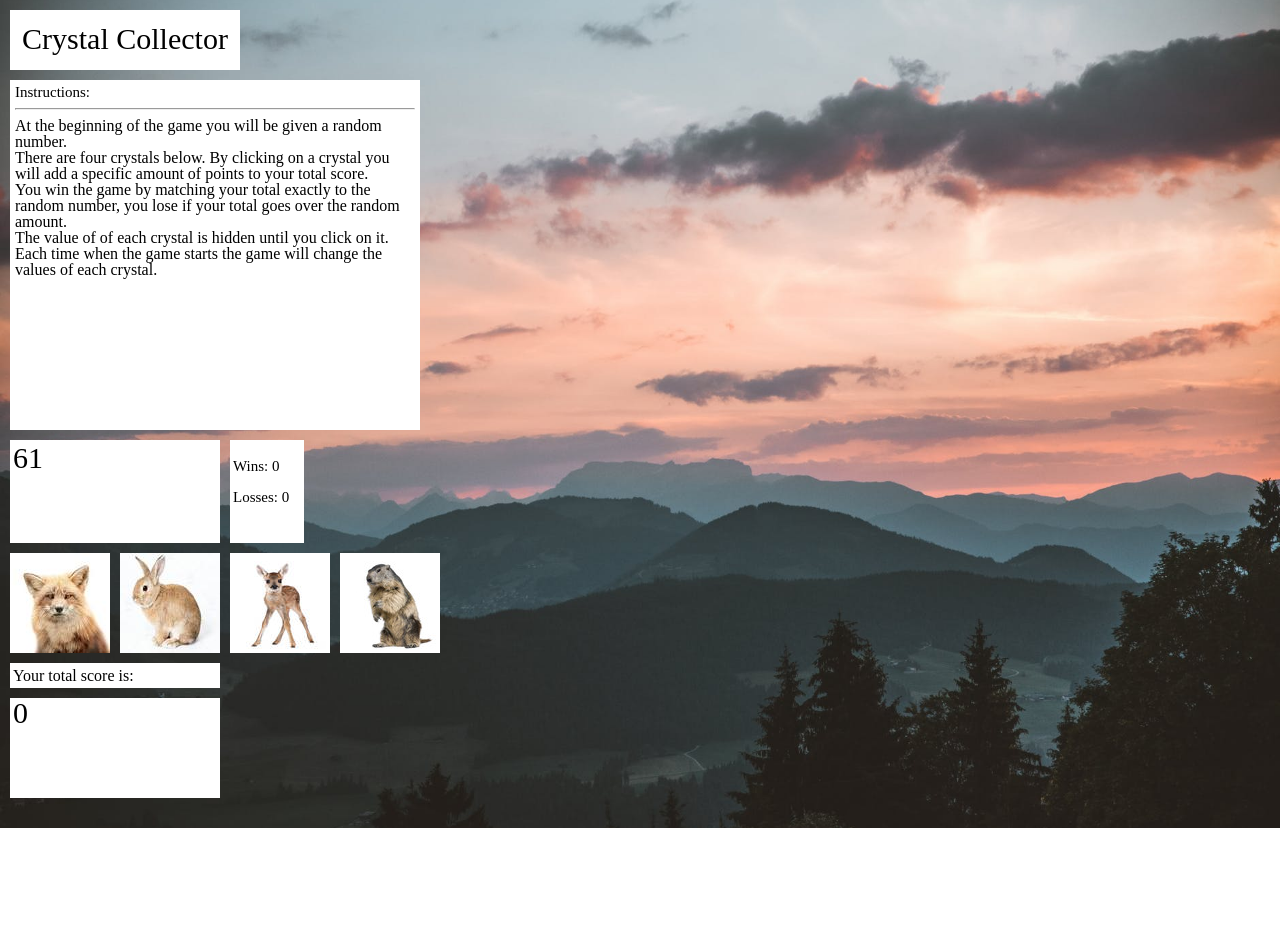
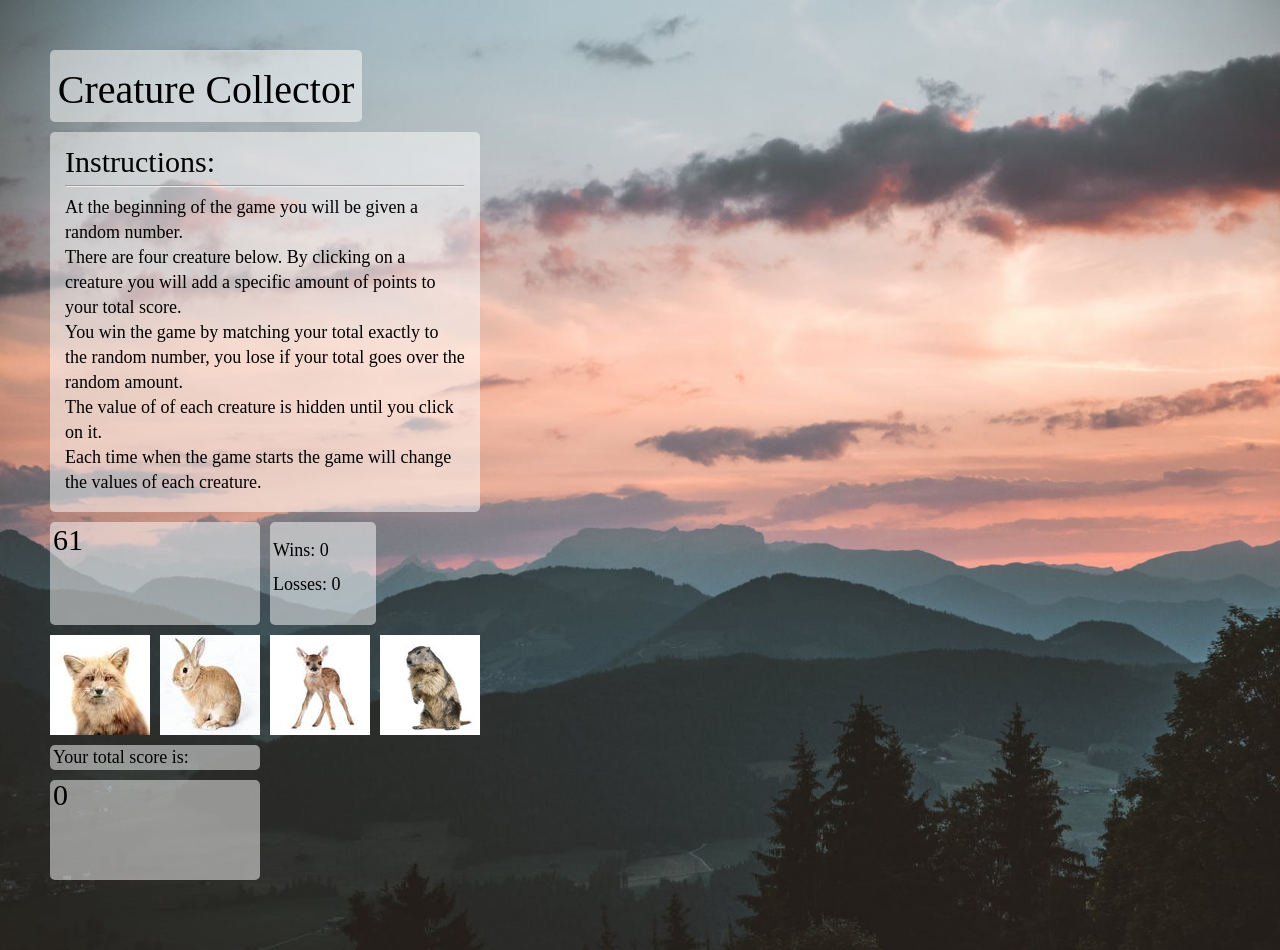
Before and after one commit to umbachg/unit-4-game, a plain HTML site: page index.html in a window 1280 px wide. Before the commit the page ends 828 px from the top, so only its background shows below. Drawn offline with nearby package versions, Linux system fonts and the light colour scheme; a web font is replaced by a local one.

Commit message:
everything works and is looking better.

```diff
--- a/assets/css/style.css
+++ b/assets/css/style.css
@@ -8,32 +8,52 @@ body {
 
 h1 {
     color: #000000;
-    font-size: 30px;
+    font-size: 40px;
+    font-family: 'Grenze', serif;
     text-align: center;
     padding-top: 14px;
 }
 
 h2 {
-    font-size: 15px;
-
+    font-size: 30px;
+    font-family: 'Grenze', serif;
 }
 
-.box-A {
-    width: 230px;
-    height: 60px;
-    background-color: #ffffff;
-    margin-bottom: 10px;
+h4 {
+    font-size: 18px;
+    font-family: 'Grenze', serif;
+
 }
 
 p {
     color: #000000;
+    font-size: 18px;
+    line-height: 25px;
+    font-family: 'Yrsa', serif;
 }
+
+.box-A {
+    width: 300px;
+    height: 60px;
+    background-color: rgba(255,255,255, 0.5);
+    color: inherit;
+    -moz-border-radius: 5px;
+    -webkit-border-radius: 5px;
+    border-radius: 5px;
+    padding: 6px;
+    margin-bottom: 10px;
+}
+
 
 .box-B {
     width: 400px;
-    height: 340px;
-    background-color: #ffffff;
-    padding: 5px;
+    height: 350px;
+    background-color: rgba(255,255,255, 0.5);
+    color: inherit;
+    -moz-border-radius: 5px;
+    -webkit-border-radius: 5px;
+    border-radius: 5px;
+    padding: 15px;
     margin-bottom: 10px;
 }
 
@@ -43,7 +63,11 @@ p {
 }
 
 .randomNum {
-    background-color: #ffffff;
+    background-color: rgba(255,255,255, 0.5);
+    color: inherit;
+    -moz-border-radius: 5px;
+    -webkit-border-radius: 5px;
+    border-radius: 5px;
     width: 204px;
     height: 97px;
     float: left;
@@ -53,19 +77,23 @@ p {
 }
 
 .win-loss {
-    background-color: #ffffff;
+    background-color: rgba(255,255,255, 0.5);
+    color: inherit;
+    -moz-border-radius: 5px;
+    -webkit-border-radius: 5px;
+    border-radius: 5px;
     height: 97px;
-    width: 68px;
+    width: 100px;
     margin: -100px 0px 0px 220px;
     padding: 3px;
 }
 
 .container {
     width: 50%;
-    padding: 10px;
+    padding: 50px;
 }
 
-.crystal {
+.creature {
     margin-top: 10px;
     height: 100px;
     width: 430px;
@@ -104,8 +132,14 @@ p {
     width: 207px;
     height: 20px;
     margin-top: 10px;
-    background-color: #ffffff;
+    background-color: rgba(255,255,255, 0.5);
+    color: inherit;
+    -moz-border-radius: 5px;
+    -webkit-border-radius: 5px;
+    border-radius: 5px;
     color: #000000;
+    font-family: 'Grenze', serif;
+    font-size: 18px;
     padding: 5px 0px 0px 3px;
     line-height: 15px;
 }
@@ -113,64 +147,13 @@ p {
 .scoreCounter {
     padding-left: 3px;
     margin: 10px 0px 20px 0px;
-    background-color: #ffffff;
+    background-color: rgba(255,255,255, 0.5);
+    color: inherit;
+    -moz-border-radius: 5px;
+    -webkit-border-radius: 5px;
+    border-radius: 5px;
     width: 207px;
     height: 100px;
     color: #000000;
     font-size: 30px;
 }
-
-
-
-
-
-
-
-
-
-
-
-
-/* body {
-	font-family: 'Arial', Helvetica, sans-serif;
-	color: #000000;
-	background-image: url('');
-	margin: 0;
-	padding: 0;
-}
-
-h1 {
-	font-family: 'Georgia', 'Times New Roman', Times, serif;
-	font-size: 24px;
-	color: #000000;
-	text-align: center;
-}
-
-h2 {
-	font-family: 'Georgia', 'Times New Roman', Times, serif;
-	color: #4aaaa5;
-}
-
-h4 {
-	font-family: 'Georgia', 'Times New Roman', Times, serif;
-	color: #4aaaa5;
-}
-
-.box-A {
-	width: 960px;
-	min-height: 100%;
-	margin: 0 auto;
-}
-
-.box-B {
-	background-color: #945d5d;
-    width: 920px;
-    height: 480px;
-    padding: 20px;
-    margin: auto;
-    margin: 40px 0px;
-    border-style: solid;
-    border-width: 1px;
-	border-color: #dddddd;
-	line-height: 35px;
-} */
--- a/assets/javascript/game.js
+++ b/assets/javascript/game.js
@@ -6,14 +6,12 @@ $(document).ready(function () {
     $("#lossS").text("Losses: " + lossCount);
     var userScore = 0;
     var gameScore = Math.floor(Math.random() * 102) + 19;
-    var crystOne = Math.floor(Math.random() * 12) + 1;
-    var crystTwo = Math.floor(Math.random() * 12) + 1;
-    var crystThree = Math.floor(Math.random() * 12) + 1;
-    var crystFour = Math.floor(Math.random() * 12) + 1;
+    var crystOne = Math.floor(Math.random() * 10) + 1;
+    var crystTwo = Math.floor(Math.random() * 10) + 1;
+    var crystThree = Math.floor(Math.random() * 10) + 1;
+    var crystFour = Math.floor(Math.random() * 10) + 1;
     $(".randomNum").text(gameScore);
     $(".scoreCounter").text(userScore);
-    var lose = new Audio("./assets/sounds/loss.mp3");
-    var win = new Audio("./assets/sounds/win.mp3");
     console.log(gameScore);
     console.log(crystOne);
     console.log(crystTwo);
@@ -39,18 +37,15 @@ $(document).ready(function () {
     function winGame() {
         winCount = winCount + 1;
         $("#winS").text("Wins: " + winCount);
-        win.play();
         resetGame();
     }
 
     function loseGame() {
         lossCount = lossCount + 1;
         $("#lossS").text("Losses: " + lossCount);
-        lose.play();
         resetGame();
     }
 
-// image on click functions: does the math for adding stuff
     $(".cryst1").click(function () {
         userScore = userScore + crystOne;
         console.log(userScore);
--- a/index.html
+++ b/index.html
@@ -5,7 +5,7 @@
     <meta charset="UTF-8">
     <meta name="viewport" content="width=device-width, initial-scale=1.0">
     <meta http-equiv="X-UA-Compatible" content="ie=edge">
-    <title>Cystal Collector</title>
+    <title>Creature Collector</title>
     <script src="https://code.jquery.com/jquery-3.3.1.slim.min.js"
         integrity="sha384-q8i/X+965DzO0rT7abK41JStQIAqVgRVzpbzo5smXKp4YfRvH+8abtTE1Pi6jizo"
         crossorigin="anonymous"></script>
@@ -14,13 +14,16 @@
         crossorigin="anonymous"></script>
     <link href="./assets/css/reset.css" rel="stylesheet" type="text/css">
     <link href="./assets/css/style.css" rel="stylesheet" type="text/css">
+    <link
+        href="https://fonts.googleapis.com/css?family=Acme|Amatic+SC|Cinzel|Grenze|Oleo+Script|Sawarabi+Mincho|Yrsa&display=swap"
+        rel="stylesheet">
 </head>
 
 <body>
     <div class="container">
         <div class="box-A">
             <h1>
-                Crystal Collector
+                Creature Collector
             </h1>
         </div>
 
@@ -33,7 +36,8 @@
                 At the beginning of the game you will be given a random number.
             </p>
             <p>
-                There are four crystals below. By clicking on a crystal you will add a specific amount of points to your
+                There are four creature below. By clicking on a creature you will add a specific amount of points to
+                your
                 total
                 score.
             </p>
@@ -43,10 +47,10 @@
                 random amount.
             </p>
             <p>
-                The value of of each crystal is hidden until you click on it.
+                The value of of each creature is hidden until you click on it.
             </p>
             <p>
-                Each time when the game starts the game will change the values of each crystal.
+                Each time when the game starts the game will change the values of each creature.
             </p>
         </div>
 
@@ -58,12 +62,12 @@
 
         <div class="win-loss">
             <br>
-            <h2 id="winS">Wins:</h2>
+            <h4 id="winS">Wins:</h4>
             <br>
-            <h2 id="lossS">Losses:</h2>
+            <h4 id="lossS">Losses:</h4>
         </div>
 
-        <div class="crystal">
+        <div class="creature">
             <div class="cryst1"></div>
             <div class="cryst2"></div>
             <div class="cryst3"></div>
@@ -83,24 +87,3 @@
 </body>
 
 </html>
-<!--
-    <div class="container">
-        <div class="randomNum">
-
-        </div>
-
-    </div>
-
-    <div class="box-win-lose">
-        <h4>Wins:</h4>
-        <h4>Losses:</h4>
-    </div>
-
-    <div></div>
-    <div></div>
-    <div></div>
-    <div></div>
-
-    <div class="box-total">
-        <h4>Your total score is:</h4>
-    </div> -->
```
